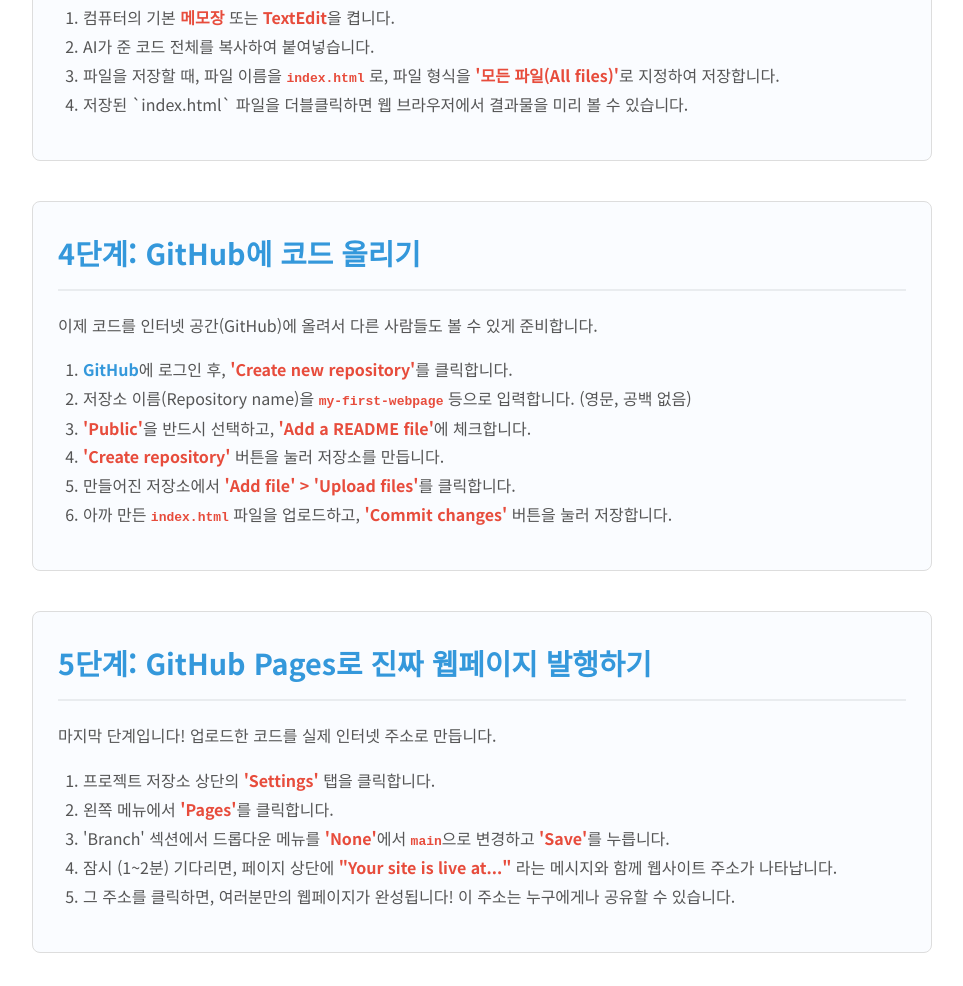
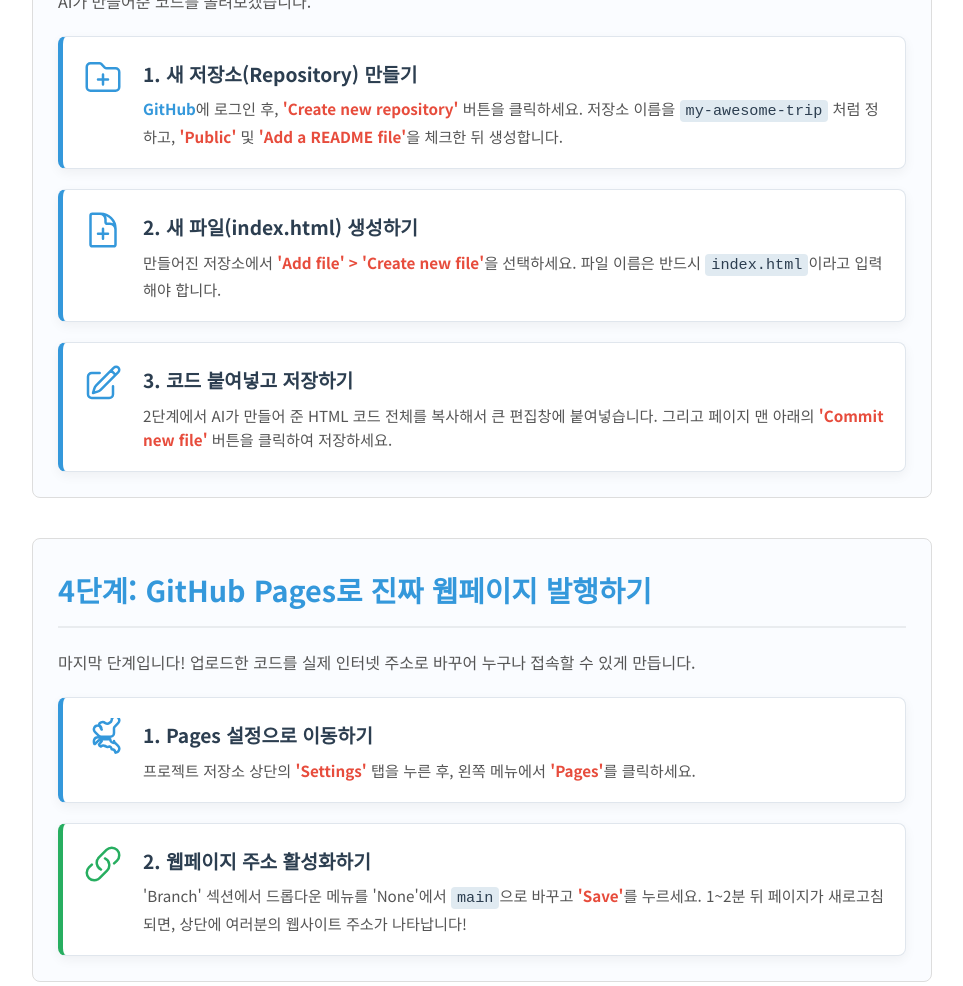
Before and after one commit to garimto81/junetour, a plain HTML site: page index.html in a window 1280 px wide. Shown: the part 1954-2940 px from the top of the page, without its empty margins (158-1121 px from the left). Drawn offline with Linux system fonts and the light colour scheme.

Commit message:
Update index.html

```diff
--- a/index.html
+++ b/index.html
@@ -22,7 +22,7 @@
             background: #ffffff;
             padding: 20px 40px;
             border-radius: 12px;
-            box-shadow: 0 10px 25px rgba(0, 0, 0, 0.1);
+            box-shadow: 0 10px 25px rgba(0, 0ㄱ, 0, 0.1);
         }
 
         header {
@@ -44,11 +44,6 @@
             border: 1px solid #ddd;
             border-radius: 8px;
             background-color: #fafcff;
-            transition: box-shadow 0.3s ease;
-        }
-
-        .step:hover {
-            box-shadow: 0 5px 15px rgba(0,0,0,0.07);
         }
 
         h2 {
@@ -66,12 +61,20 @@
         }
 
         ol {
-            padding-left: 25px;
+            padding-left: 20px;
         }
 
         strong, b {
             color: #e74c3c;
             font-weight: 700;
+        }
+
+        .code-highlight {
+            background-color: #e0eaf1;
+            padding: 2px 6px;
+            border-radius: 4px;
+            font-family: 'D2Coding', monospace;
+            color: #2c3e50;
         }
 
         .prompt-box {
@@ -116,6 +119,61 @@
         a:hover {
             text-decoration: underline;
         }
+
+        /* --- Visual Step Card Styles --- */
+        .step-cards-container {
+            display: grid;
+            grid-template-columns: 1fr;
+            gap: 20px;
+            margin-top: 20px;
+        }
+
+        .step-card {
+            display: flex;
+            align-items: flex-start;
+            background-color: #fff;
+            border: 1px solid #e0e6ed;
+            border-left: 5px solid #3498db;
+            padding: 20px;
+            border-radius: 8px;
+            box-shadow: 0 4px 12px rgba(0,0,0,0.05);
+            transition: transform 0.2s ease, box-shadow 0.2s ease;
+        }
+
+        .step-card:hover {
+            transform: translateY(-3px);
+            box-shadow: 0 6px 16px rgba(0,0,0,0.08);
+        }
+
+        .step-card-icon {
+            flex-shrink: 0;
+            width: 40px;
+            height: 40px;
+            margin-right: 20px;
+            color: #3498db;
+        }
+
+        .step-card-content h4 {
+            margin: 0 0 5px 0;
+            font-size: 1.2em;
+            color: #2c3e50;
+        }
+
+        .step-card-content p {
+            margin: 0;
+            font-size: 0.95em;
+            color: #555;
+            line-height: 1.6;
+        }
+
+        .final-step-card {
+            border-left-color: #27ae60;
+        }
+
+        .final-step-card .step-card-icon {
+            color: #27ae60;
+        }
+
 
         footer {
             text-align: center;
@@ -179,39 +237,62 @@
         </div>
 
         <div class="step">
-            <h2>3단계: 내 컴퓨터에서 미리보기 (확인)</h2>
-            <p>코드가 웹페이지처럼 잘 보이는지 내 컴퓨터에서 먼저 확인합니다.</p>
-            <ol>
-                <li>컴퓨터의 기본 <strong>메모장</strong> 또는 <strong>TextEdit</strong>을 켭니다.</li>
-                <li>AI가 준 코드 전체를 복사하여 붙여넣습니다.</li>
-                <li>파일을 저장할 때, 파일 이름을 <strong><code>index.html</code></strong> 로, 파일 형식을 <strong>'모든 파일(All files)'</strong>로 지정하여 저장합니다.</li>
-                <li>저장된 `index.html` 파일을 더블클릭하면 웹 브라우저에서 결과물을 미리 볼 수 있습니다.</li>
-            </ol>
+            <h2>3단계: GitHub에 코드 올려 웹페이지 만들기</h2>
+            <p>이제 여러분의 코드를 인터넷 세상에 공개할 시간입니다. GitHub이라는 코드 저장소에 우리만의 프로젝트 공간을 만들고, 그곳에 AI가 만들어준 코드를 올려보겠습니다.</p>
+            <div class="step-cards-container">
+                <div class="step-card">
+                    <div class="step-card-icon">
+                        <svg xmlns="http://www.w3.org/2000/svg" fill="none" viewBox="0 0 24 24" stroke-width="1.5" stroke="currentColor"><path stroke-linecap="round" stroke-linejoin="round" d="M12 10.5v6m3-3H9m4.06-7.19-2.12-2.12a1.5 1.5 0 0 0-1.061-.44H4.5A2.25 2.25 0 0 0 2.25 6v12a2.25 2.25 0 0 0 2.25 2.25h15A2.25 2.25 0 0 0 21.75 18V9a2.25 2.25 0 0 0-2.25-2.25h-5.379a1.5 1.5 0 0 1-1.06-.44Z" /></svg>
+                    </div>
+                    <div class="step-card-content">
+                        <h4>1. 새 저장소(Repository) 만들기</h4>
+                        <p><a href="https://github.com/" target="_blank">GitHub</a>에 로그인 후, <strong>'Create new repository'</strong> 버튼을 클릭하세요. 저장소 이름을 <code class="code-highlight">my-awesome-trip</code> 처럼 정하고, <strong>'Public'</strong> 및 <strong>'Add a README file'</strong>을 체크한 뒤 생성합니다.</p>
+                    </div>
+                </div>
+                <div class="step-card">
+                    <div class="step-card-icon">
+                         <svg xmlns="http://www.w3.org/2000/svg" fill="none" viewBox="0 0 24 24" stroke-width="1.5" stroke="currentColor"><path stroke-linecap="round" stroke-linejoin="round" d="M19.5 14.25v-2.625a3.375 3.375 0 0 0-3.375-3.375h-1.5A1.125 1.125 0 0 1 13.5 7.125v-1.5a3.375 3.375 0 0 0-3.375-3.375H8.25m3.75 9v6m3-3H9m1.5-12H5.625c-.621 0-1.125.504-1.125 1.125v17.25c0 .621.504 1.125 1.125 1.125h12.75c.621 0 1.125-.504 1.125-1.125V11.25a9 9 0 0 0-9-9Z" /></svg>
+                    </div>
+                    <div class="step-card-content">
+                        <h4>2. 새 파일(index.html) 생성하기</h4>
+                        <p>만들어진 저장소에서 <strong>'Add file' > 'Create new file'</strong>을 선택하세요. 파일 이름은 반드시 <code class="code-highlight">index.html</code>이라고 입력해야 합니다.</p>
+                    </div>
+                </div>
+                <div class="step-card">
+                    <div class="step-card-icon">
+                        <svg xmlns="http://www.w3.org/2000/svg" fill="none" viewBox="0 0 24 24" stroke-width="1.5" stroke="currentColor"><path stroke-linecap="round" stroke-linejoin="round" d="M16.862 4.487l1.687-1.688a1.875 1.875 0 112.652 2.652L10.582 16.07a4.5 4.5 0 01-1.897 1.13L6 18l.8-2.685a4.5 4.5 0 011.13-1.897l8.932-8.931zm0 0L19.5 7.125M18 14v4.75A2.25 2.25 0 0115.75 21H5.25A2.25 2.25 0 013 18.75V8.25A2.25 2.25 0 015.25 6H10" /></svg>
+                    </div>
+                    <div class="step-card-content">
+                        <h4>3. 코드 붙여넣고 저장하기</h4>
+                        <p>2단계에서 AI가 만들어 준 HTML 코드 전체를 복사해서 큰 편집창에 붙여넣습니다. 그리고 페이지 맨 아래의 <strong>'Commit new file'</strong> 버튼을 클릭하여 저장하세요.</p>
+                    </div>
+                </div>
+            </div>
         </div>
 
         <div class="step">
-            <h2>4단계: GitHub에 코드 올리기</h2>
-            <p>이제 코드를 인터넷 공간(GitHub)에 올려서 다른 사람들도 볼 수 있게 준비합니다.</p>
-            <ol>
-                <li><a href="https://github.com/" target="_blank">GitHub</a>에 로그인 후, <strong>'Create new repository'</strong>를 클릭합니다.</li>
-                <li>저장소 이름(Repository name)을 <strong><code>my-first-webpage</code></strong> 등으로 입력합니다. (영문, 공백 없음)</li>
-                <li><strong>'Public'</strong>을 반드시 선택하고, <strong>'Add a README file'</strong>에 체크합니다.</li>
-                <li><strong>'Create repository'</strong> 버튼을 눌러 저장소를 만듭니다.</li>
-                <li>만들어진 저장소에서 <strong>'Add file' > 'Upload files'</strong>를 클릭합니다.</li>
-                <li>아까 만든 <strong><code>index.html</code></strong> 파일을 업로드하고, <strong>'Commit changes'</strong> 버튼을 눌러 저장합니다.</li>
-            </ol>
-        </div>
-
-        <div class="step">
-            <h2>5단계: GitHub Pages로 진짜 웹페이지 발행하기</h2>
-            <p>마지막 단계입니다! 업로드한 코드를 실제 인터넷 주소로 만듭니다.</p>
-            <ol>
-                <li>프로젝트 저장소 상단의 <strong>'Settings'</strong> 탭을 클릭합니다.</li>
-                <li>왼쪽 메뉴에서 <strong>'Pages'</strong>를 클릭합니다.</li>
-                <li>'Branch' 섹션에서 드롭다운 메뉴를 <strong>'None'</strong>에서 <strong><code>main</code></strong>으로 변경하고 <strong>'Save'</strong>를 누릅니다.</li>
-                <li>잠시 (1~2분) 기다리면, 페이지 상단에 <strong>"Your site is live at..."</strong> 라는 메시지와 함께 웹사이트 주소가 나타납니다.</li>
-                <li>그 주소를 클릭하면, 여러분만의 웹페이지가 완성됩니다! 이 주소는 누구에게나 공유할 수 있습니다.</li>
-            </ol>
+            <h2>4단계: GitHub Pages로 진짜 웹페이지 발행하기</h2>
+            <p>마지막 단계입니다! 업로드한 코드를 실제 인터넷 주소로 바꾸어 누구나 접속할 수 있게 만듭니다.</p>
+             <div class="step-cards-container">
+                <div class="step-card">
+                    <div class="step-card-icon">
+                        <svg xmlns="http://www.w3.org/2000/svg" fill="none" viewBox="0 0 24 24" stroke-width="1.5" stroke="currentColor"><path stroke-linecap="round" stroke-linejoin="round" d="M9.594 3.94c.09-.542.56-1.007 1.11-1.226a2.25 2.25 0 0 1 2.584.283l.115.115a2.25 2.25 0 0 0 2.584-.283c.55-.219 1.02-.684 1.11-1.226l.099-.542a2.25 2.25 0 0 1 2.25-1.956h.002c.97.001 1.81.623 2.146 1.5.337.877.126 1.865-.54 2.54l-2.12 2.12c-.224.225-.335.537-.335.85V9a2.25 2.25 0 0 1-2.25 2.25h-5.379a2.25 2.25 0 0 1-1.591-.659l-2.121-2.121c-.667-.675-.878-1.663-.541-2.54.336-.877 1.176-1.499 2.146-1.5h.001a2.25 2.25 0 0 1 2.25 1.956l.099.542ZM9.594 15.94c.09.542.56 1.007 1.11 1.226a2.25 2.25 0 0 1 2.584-.283l.115-.115a2.25 2.25 0 0 0 2.584.283c.55.219 1.02.684 1.11 1.226l.099.542a2.25 2.25 0 0 1 2.25 1.956h.002c.97 0 1.81-.623 2.146-1.5.337-.877.126-1.865-.54-2.54l-2.12-2.12c-.224-.225-.335-.537-.335-.85V15a2.25 2.25 0 0 1-2.25-2.25h-5.379a2.25 2.25 0 0 1-1.591.659l-2.121 2.121c-.667.675-.878-1.663-.541-2.54.336-.877 1.176-1.499 2.146-1.5h.001a2.25 2.25 0 0 1 2.25 1.956l.099.542Z" /></svg>
+                    </div>
+                    <div class="step-card-content">
+                        <h4>1. Pages 설정으로 이동하기</h4>
+                        <p>프로젝트 저장소 상단의 <strong>'Settings'</strong> 탭을 누른 후, 왼쪽 메뉴에서 <strong>'Pages'</strong>를 클릭하세요.</p>
+                    </div>
+                </div>
+                <div class="step-card final-step-card">
+                    <div class="step-card-icon">
+                        <svg xmlns="http://www.w3.org/2000/svg" fill="none" viewBox="0 0 24 24" stroke-width="1.5" stroke="currentColor"><path stroke-linecap="round" stroke-linejoin="round" d="M13.19 8.688a4.5 4.5 0 0 1 1.242 7.244l-4.5 4.5a4.5 4.5 0 0 1-6.364-6.364l1.757-1.757m13.35-.622 1.757-1.757a4.5 4.5 0 0 0-6.364-6.364l-4.5 4.5a4.5 4.5 0 0 0 1.242 7.244" /></svg>
+                    </div>
+                    <div class="step-card-content">
+                        <h4>2. 웹페이지 주소 활성화하기</h4>
+                        <p>'Branch' 섹션에서 드롭다운 메뉴를 'None'에서 <code class="code-highlight">main</code>으로 바꾸고 <strong>'Save'</strong>를 누르세요. 1~2분 뒤 페이지가 새로고침되면, 상단에 여러분의 웹사이트 주소가 나타납니다!</p>
+                    </div>
+                </div>
+            </div>
         </div>
 
         <footer>
```
